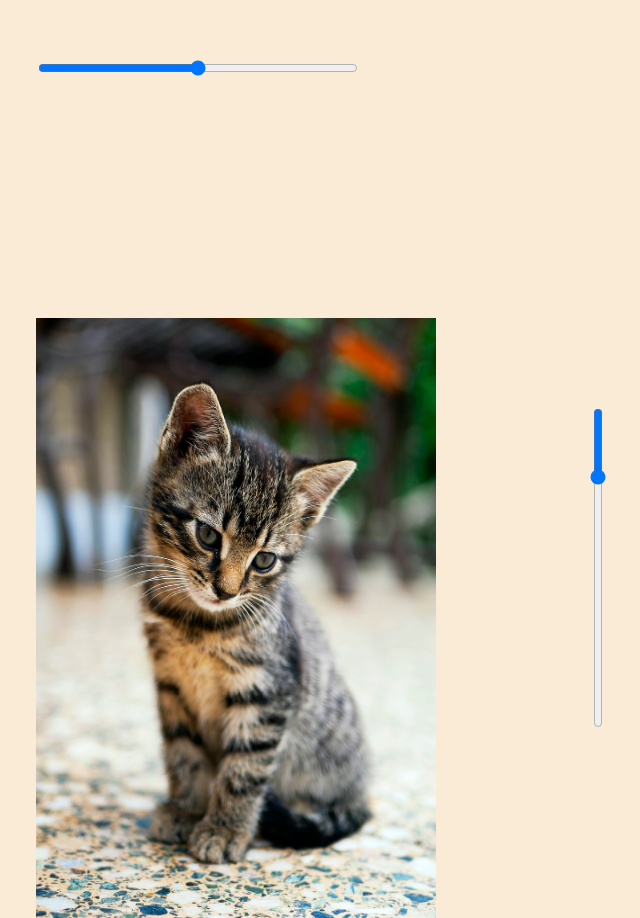
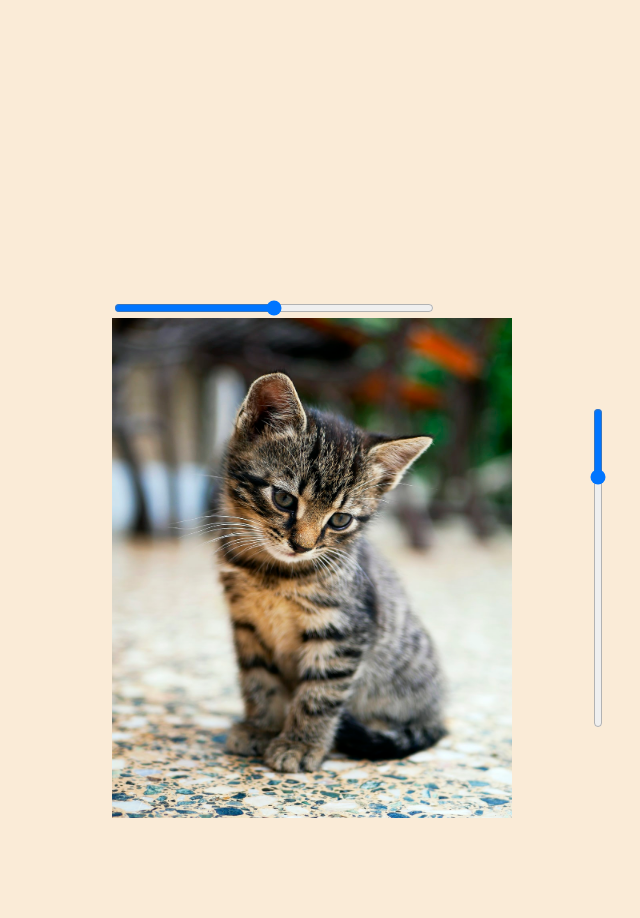
Before and after one commit to GastonV/15_md_zoom_in_out, a website built with webpack: page src/index.html in a window 1280 px wide. Shown: the part 182-1100 px from the top of the page, without its empty margins (204-844 px from the left). After the commit the page ends 1000 px from the top, so only its background shows below. Built offline with nearby package versions, Linux system fonts and the light colour scheme; files whose address does not match are found by name.

Commit message:
align scroll

```diff
--- a/src/index.html
+++ b/src/index.html
@@ -15,7 +15,9 @@
     <div class="container">
 
         <input class="horizontal js__horizontal" type="range" name="height" value="50">
-        <img class=" image js__image--scale" src="/assets/images/cat.jpeg" alt="">
+        <div class="img__container">
+            <img class=" image js__image--scale" src="/assets/images/cat.jpeg" alt="">
+        </div>
         <input class="vertical js__vertical" type="range" name="width" value="20">
 
     </div>
--- a/src/styles.scss
+++ b/src/styles.scss
@@ -11,17 +11,31 @@ body {
   display: grid;
   grid-template-columns: 1fr 1fr;
   grid-template-rows: 500px 500px;
+
 }
 
 .vertical {
   min-width: 320px;
   max-width: 320px;
   transform: rotate(90deg);
+  grid-column-end: 3;
 }
 
 .horizontal {
   max-width: 320px;
   min-width: 320px;
-  grid-column-end: span 2;
+  grid-column-start: 1;
+  grid-column-end: 3;
+  align-self: end;
 
 }
+.img__container{
+  position: relative;
+
+}
+
+img {
+  position: absolute;
+  max-width: 450px;
+  max-height: 500px;
+}
```
Also changed, not shown: src/scripts.ts (line endings or trailing spaces).
